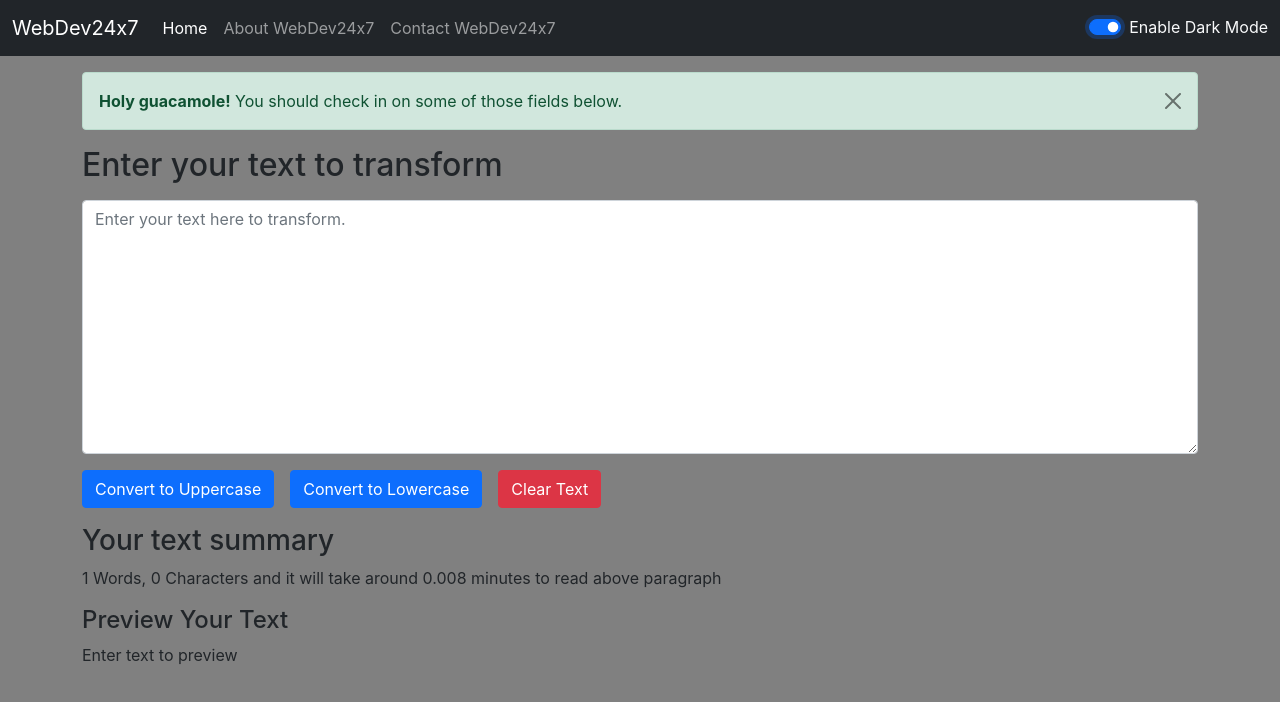
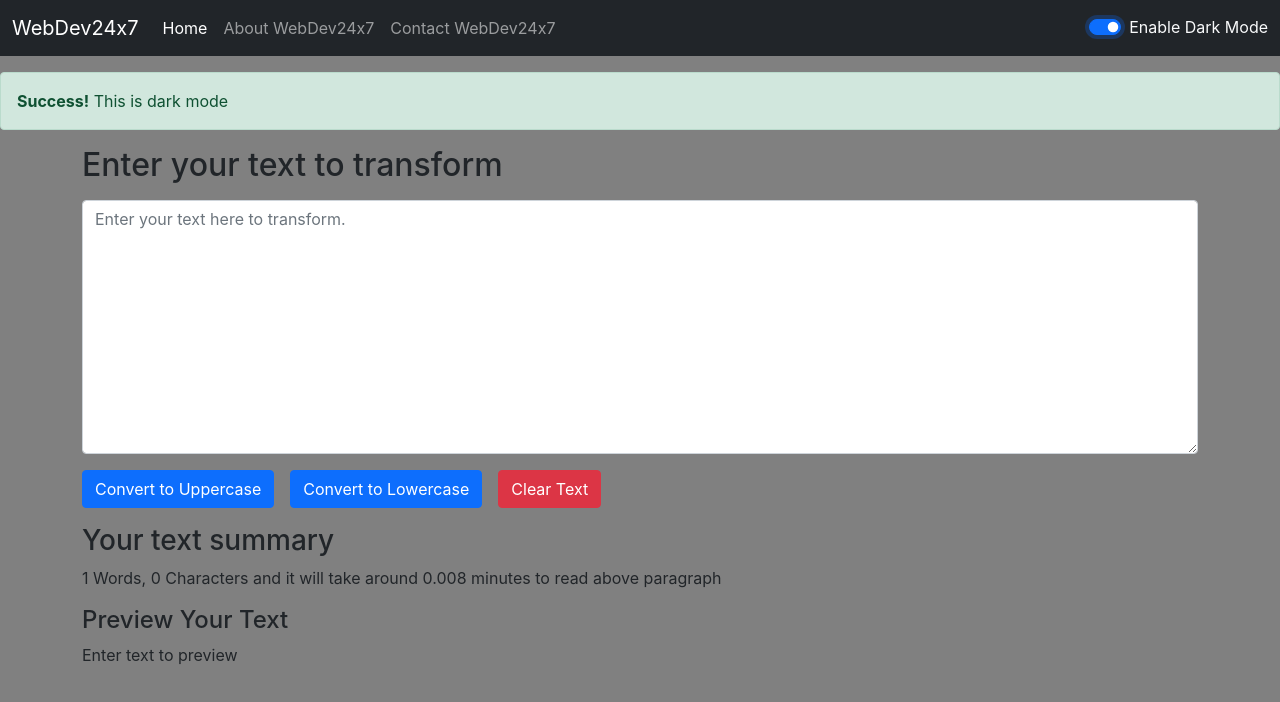
Before and after one commit to rajatAvianWE/textutils, a React (Create React App) app: page / in a window 1280 px wide. Both pictures are taken after a click on the switch "Enable Dark Mode". Shown: the top 702 px of the page. Built offline with nearby package versions, Linux system fonts and the light colour scheme.

Commit message:
alert component dynamic on dark mode toggle

```diff
--- a/src/App.js
+++ b/src/App.js
@@ -1,9 +1,8 @@
-import { useState } from 'react';
+import React, { useState } from 'react';
 import './App.css';
 import Navbar from './components/Navbar';
 import TextForm from './components/TextForm';
-
-
+import Alert from './components/Alert';
 
 function App() {
   const [mode, setMode] = useState("light");
@@ -12,17 +11,28 @@ function App() {
     if(mode === 'light'){
       document.body.style.backgroundColor = "gray";
       setMode('dark');
+      handleAlert("This is dark mode", "success");
     }else{
       setMode('light');
       document.body.style.backgroundColor = "white";
+      handleAlert("This is light mode", "success");
     }
+  }
+
+  const [alert, setAlert] = useState(null);
+  const handleAlert = (message, type)=>{
+    setAlert({
+      msg: message,
+      type: type,
+    });
   }
 
   return (
     <>
       <Navbar title="WebDev24x7" home="Home" about="About WebDev24x7" contact="Contact WebDev24x7" mode={mode} handleMode={handleMode} />
+      <Alert alert={alert} />
       <div className='container'>
-        <TextForm label="Enter your text to transform" />
+        <TextForm label="Enter your text to transform"/>
       </div>
     </>
   );
--- a/src/components/Alert.js
+++ b/src/components/Alert.js
@@ -1,8 +1,13 @@
-export default function Alert(params) {
+import React from 'react';
+
+export default function Alert(props) {
+    const capitalize = (word)=>{
+        return word.charAt(0).toUpperCase() + word.slice(1);
+    }
+
     return (
-        <div class="alert alert-success alert-dismissible fade show mt-3" role="alert">
-            <strong>Holy guacamole!</strong> You should check in on some of those fields below.
-            <button type="button" class="btn-close" data-bs-dismiss="alert" aria-label="Close"></button>
+        props.alert && <div class={`alert alert-${props.alert.type} alert-dismissible fade show mt-3`} role="alert">
+            <strong>{capitalize(props.alert.type)}!</strong> {props.alert.msg}
         </div>
     );
 }
--- a/src/components/TextForm.js
+++ b/src/components/TextForm.js
@@ -1,5 +1,4 @@
 import React, {useState} from 'react'
-import Alert from './Alert';
 
 export default function TextForm(props) {
     const handleUpClick = ()=>{
@@ -25,7 +24,6 @@ export default function TextForm(props) {
 
     return (
         <div>
-            <Alert />
             <div className="mt-3 mb-3">
                 <h2 className="form-label mb-3">{props.label}</h2>
                 <textarea className="form-control" value={text} onChange={handleUpOnChange} id="textBox" rows="10" placeholder="Enter your text here to transform."></textarea>
```
